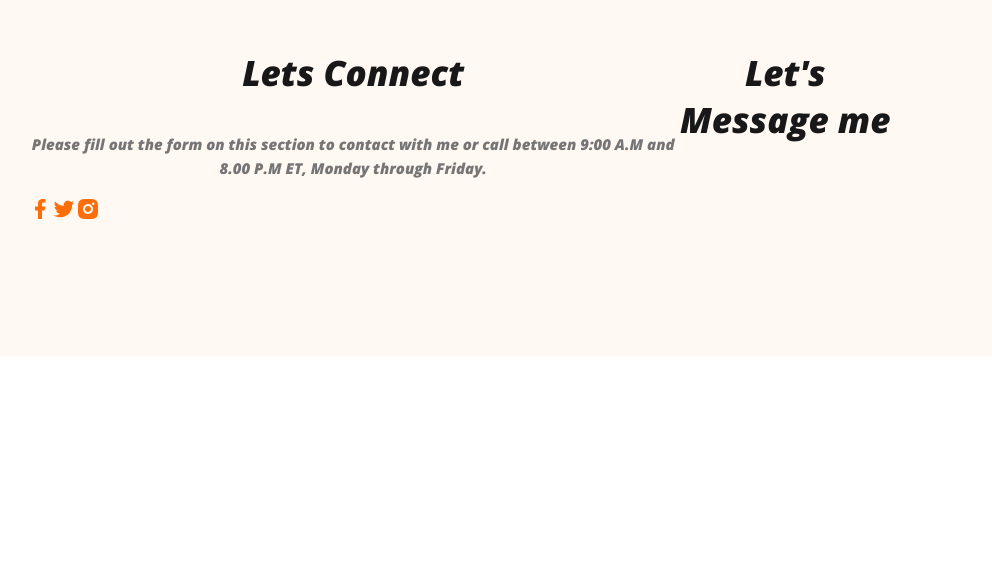
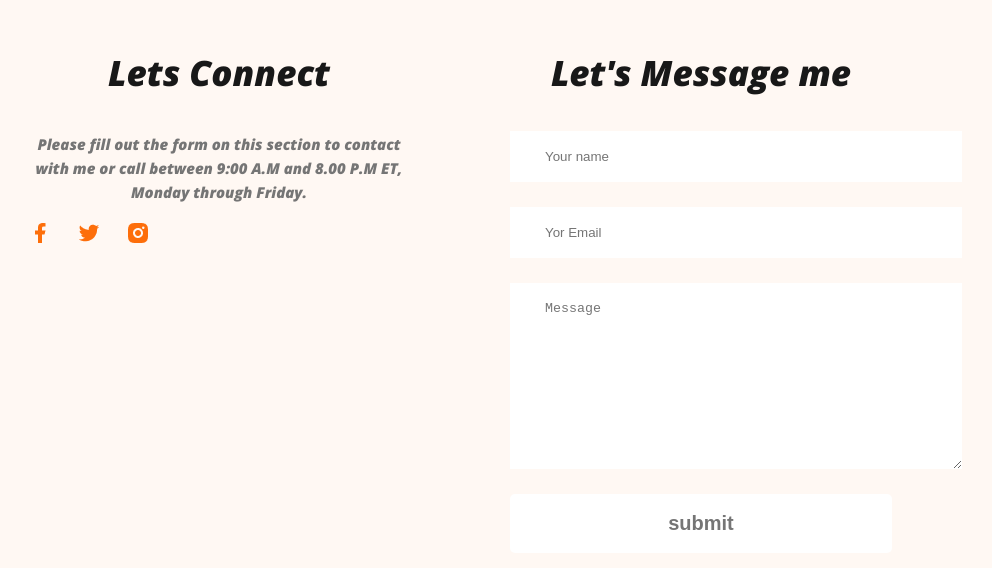
Before and after one commit to rifat3790/developer-portfolio, a plain HTML site: page index.html in a window 1280 px wide. Shown: the part 3320-3888 px from the top of the page, without its empty margins (180-1172 px from the left). Before the commit the page ends 3684 px from the top, so only its background shows below. Drawn offline with nearby package versions, Linux system fonts and the light colour scheme.

Commit message:
finished footer section with contact form

```diff
--- a/index.html
+++ b/index.html
@@ -172,6 +172,12 @@
         </div>
         <div class="footer-column">
             <h3 class="section-title">Let's Message me</h3>
+            <form class="contact" action="">
+                <input type="text" placeholder="Your name">
+                <input type="email" placeholder="Yor Email">
+                <textarea placeholder="Message" name="" id="" cols="30" rows="10"></textarea>
+                <input class="btm-primary" type="submit" value="submit">
+            </form>
         </div>
 
     </footer>
--- a/styles/portfolio.css
+++ b/styles/portfolio.css
@@ -196,4 +196,25 @@
     background-color: #FFF8F3;
     margin-top: 100px;
     padding: 130px 200px;
+    gap: 100px;
   }
+
+  .footer-column{
+    width: 50%;
+  }
+
+  .contact input, textarea{
+    display: block;
+   margin-bottom: 25px;
+   padding: 18px 35px ;
+   color: #757575;
+   background-color: #FFF;
+   border: 0;
+   width: 100%;
+  }
+
+  .contact input[type="text"], .contact input[type="email"],
+
+  .social-links a{
+    margin-right: 25px;
+  }
```
